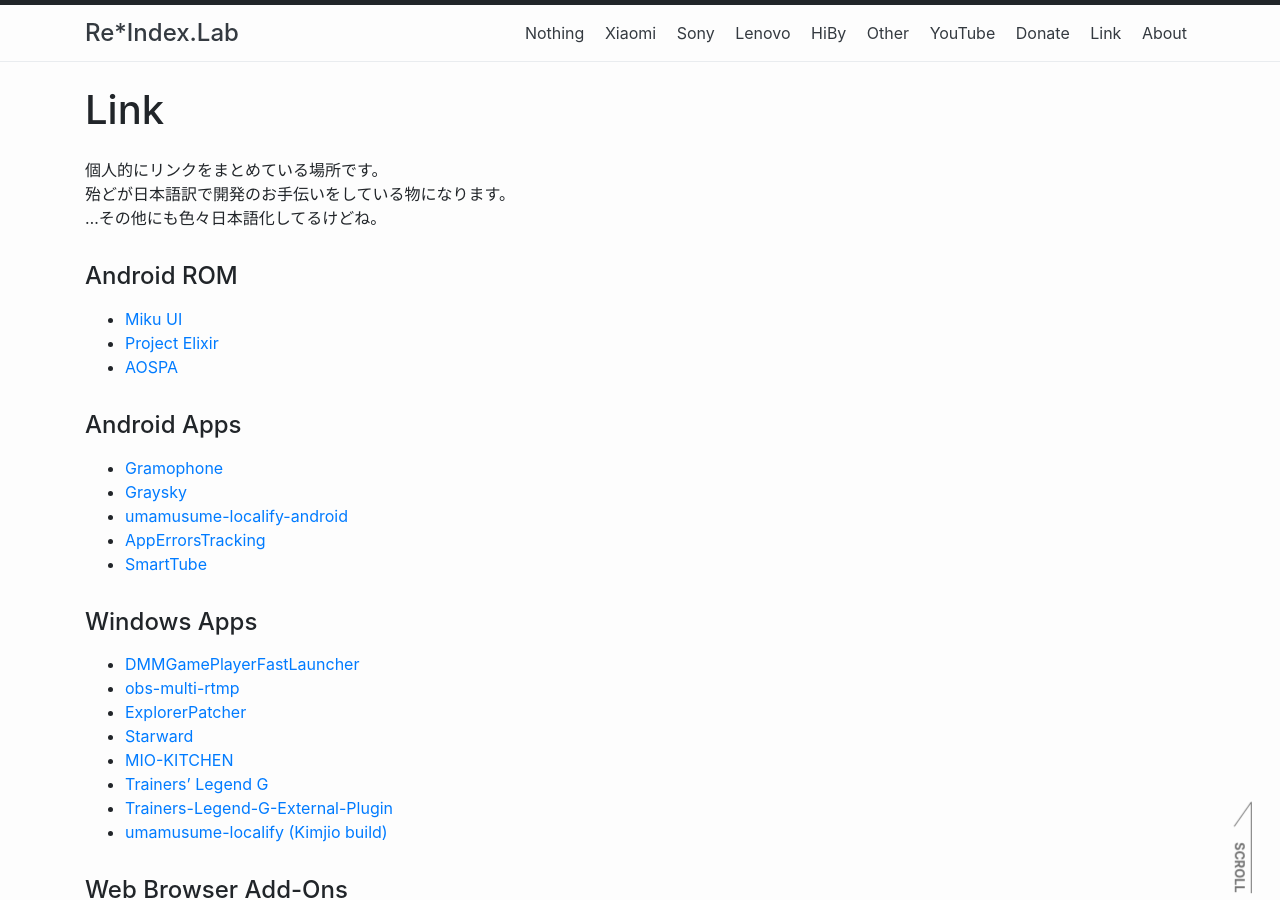
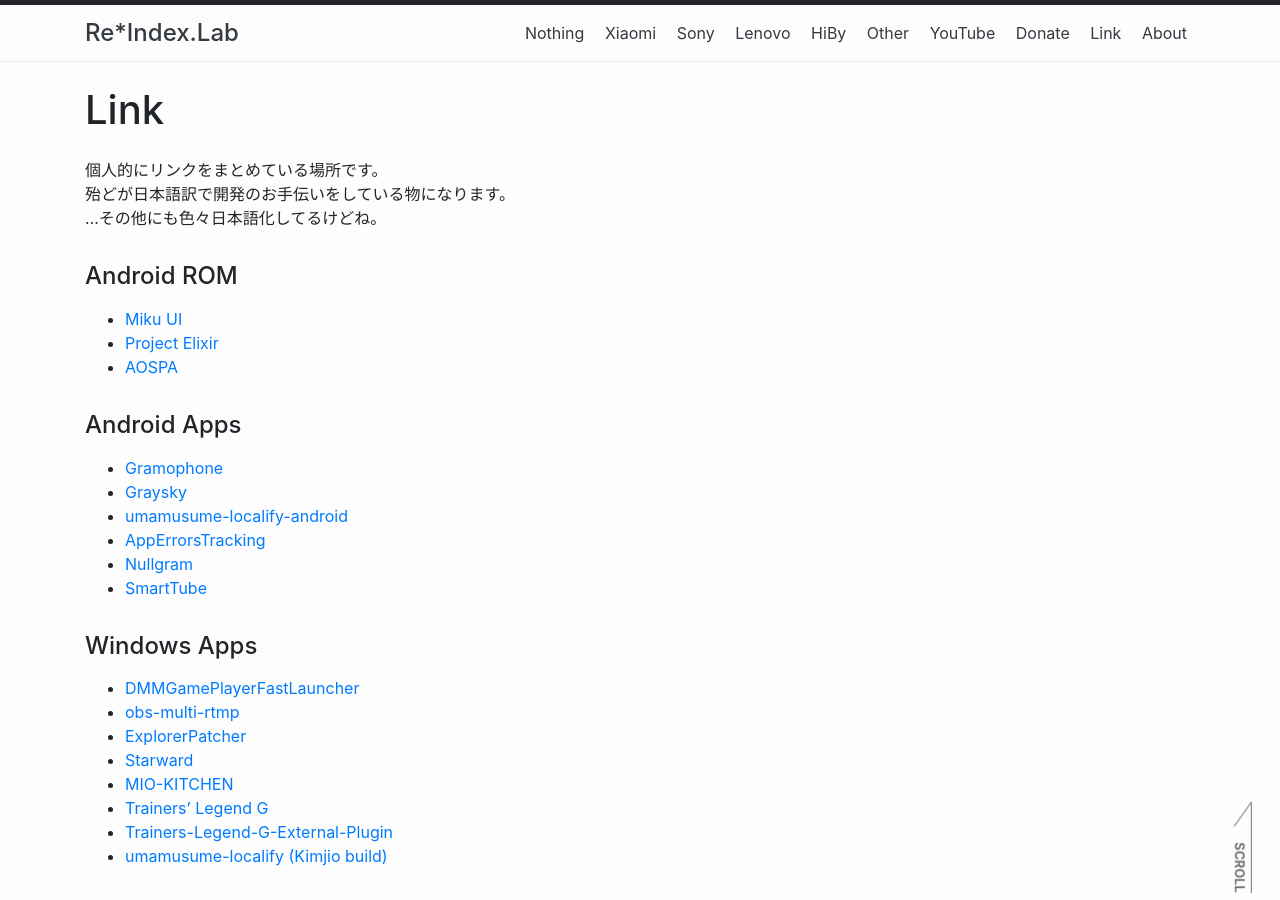
Before and after one commit to reindex-ot/reindex-ot.github.io, a Jekyll site: the page built from link.md, in a window 1280 px wide and 900 px high. Built offline with Jekyll 4.4.1, drawn with Linux system fonts in a browser that asks for light colours.

Commit message:
Update link.md
Signed-off-by: Re*Index. (ot_inc) <32851879+reindex-ot@users.noreply.github.com>

```diff
--- a/link.md
+++ b/link.md
@@ -19,6 +19,7 @@ permalink: /link/
 - [Graysky](https://graysky.app/)
 - [umamusume-localify-android](https://github.com/Kimjio/umamusume-localify-android/)
 - [AppErrorsTracking](https://github.com/KitsunePie/AppErrorsTracking)
+- [Nullgram](https://github.com/qwq233/Nullgram)
 - [SmartTube](https://smarttubeapp.github.io/)
 
 #### Windows Apps
```
